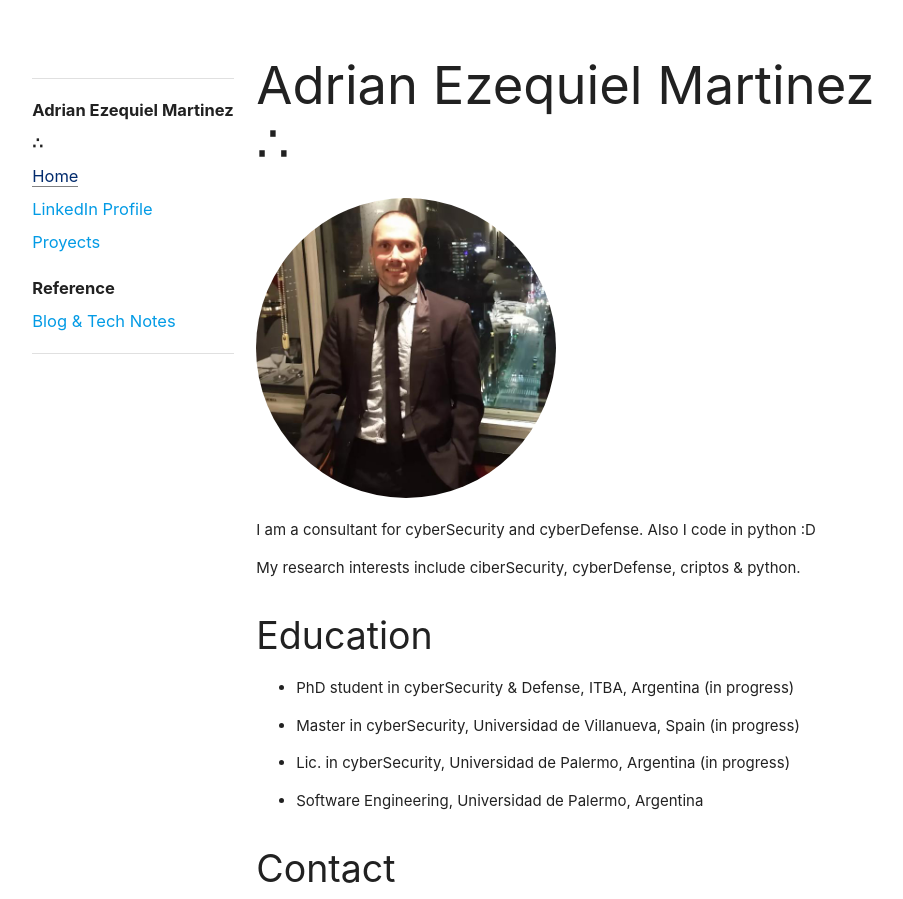
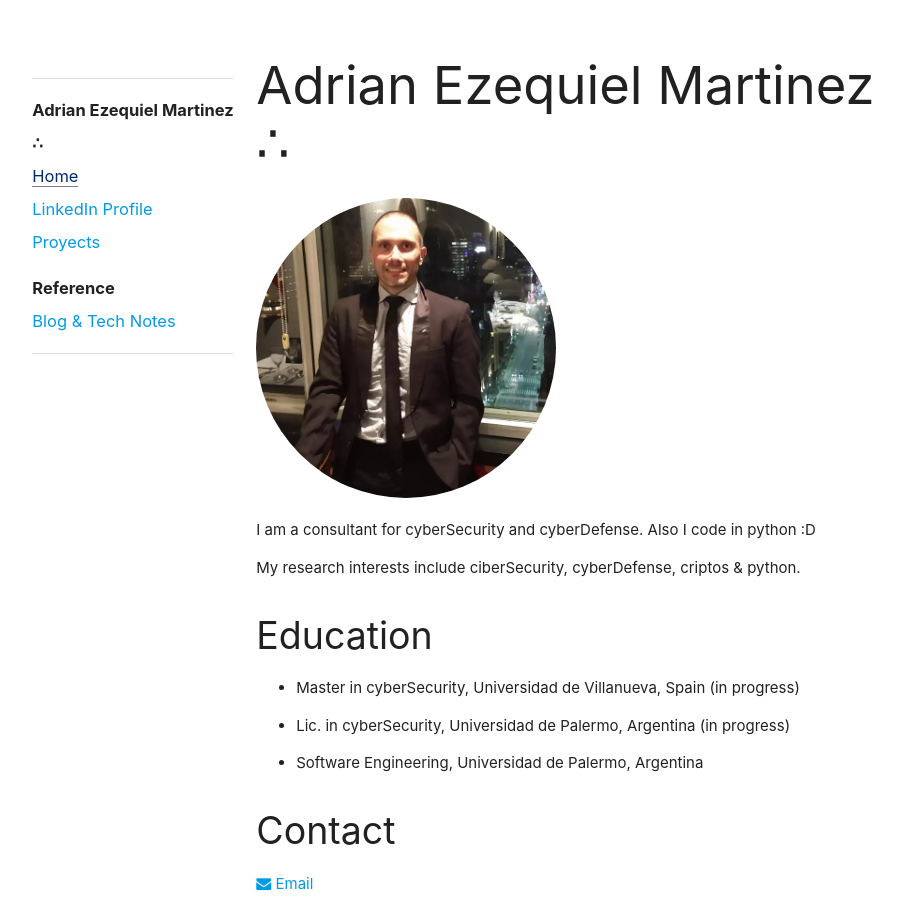
Before and after one commit to adriEzeMartinez/adriEzeMartinez.github.io, a plain HTML site: page index.html in a window 1280 px wide. Shown: the top 899 px of the page, without its empty margins (171-1074 px from the left). Drawn offline with nearby package versions, Linux system fonts and the light colour scheme; some packages are replaced by stand-ins of ours; some icons are missing.

Commit message:
Update index.html

```diff
--- a/index.html
+++ b/index.html
@@ -48,9 +48,6 @@ MathJax.Hub.Config({
 </p>
 <h2>Education</h2>
 <ul class="browser-default">
-<li><p>PhD student in cyberSecurity &amp; Defense, ITBA, Argentina (in progress)
-</p>
-</li>
 <li><p>Master in cyberSecurity, Universidad de Villanueva, Spain (in progress)
 </p>
 </li>
```
